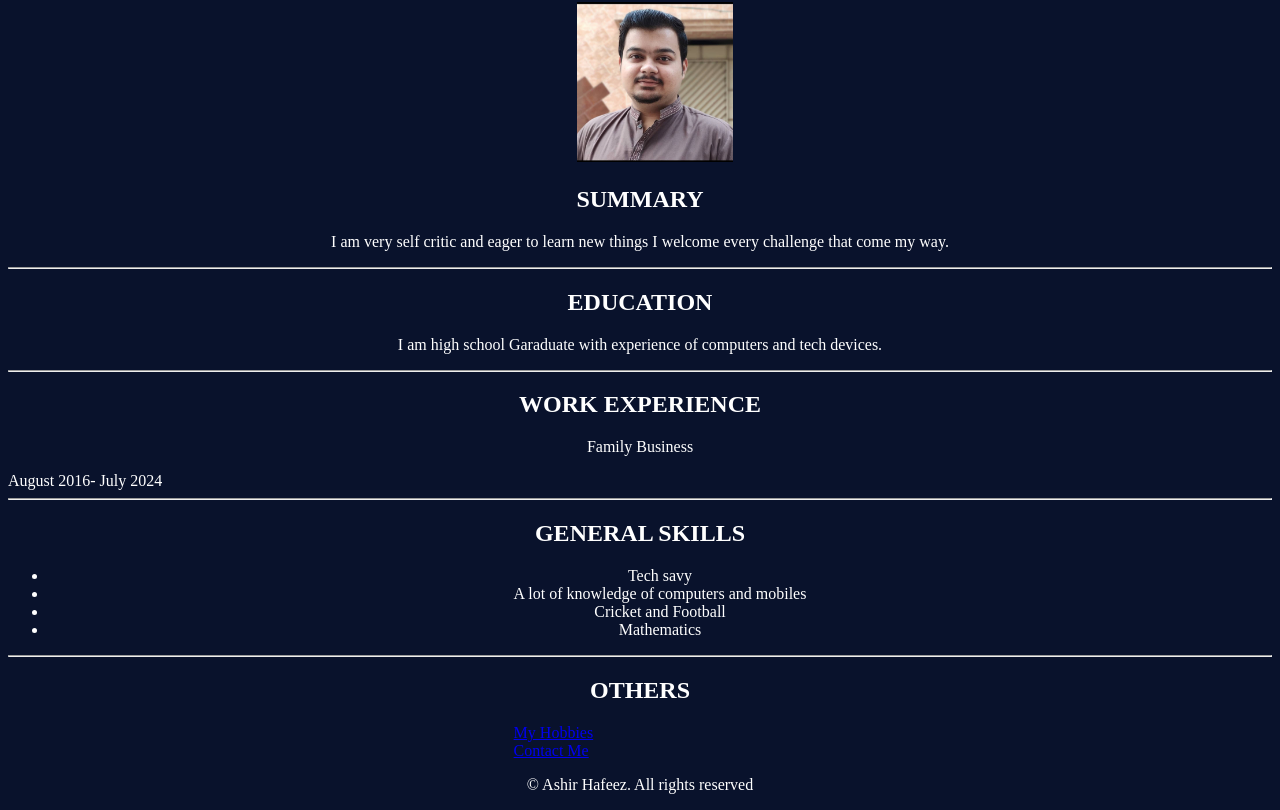
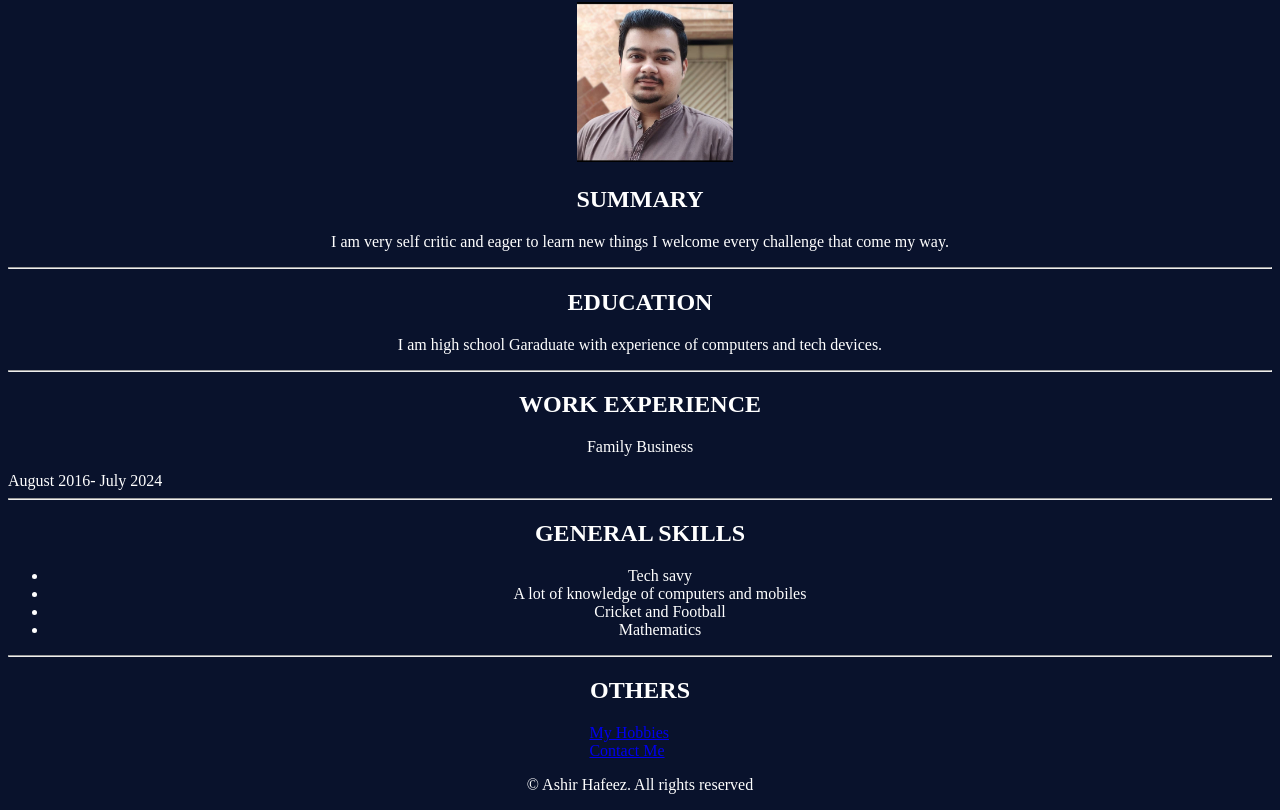
Before and after one commit to AashirHafeeez/resumee, a plain HTML site: page index.html in a window 1280 px wide. Shown: the part 78-888 px from the top of the page. Drawn offline with Linux system fonts and the light colour scheme.

Commit message:
Update index.html

```diff
--- a/index.html
+++ b/index.html
@@ -26,7 +26,7 @@
             text-align:center;
         }
         a{
-            margin-left:40%;
+            margin-left:46%;
         }
 
     </style>
```
